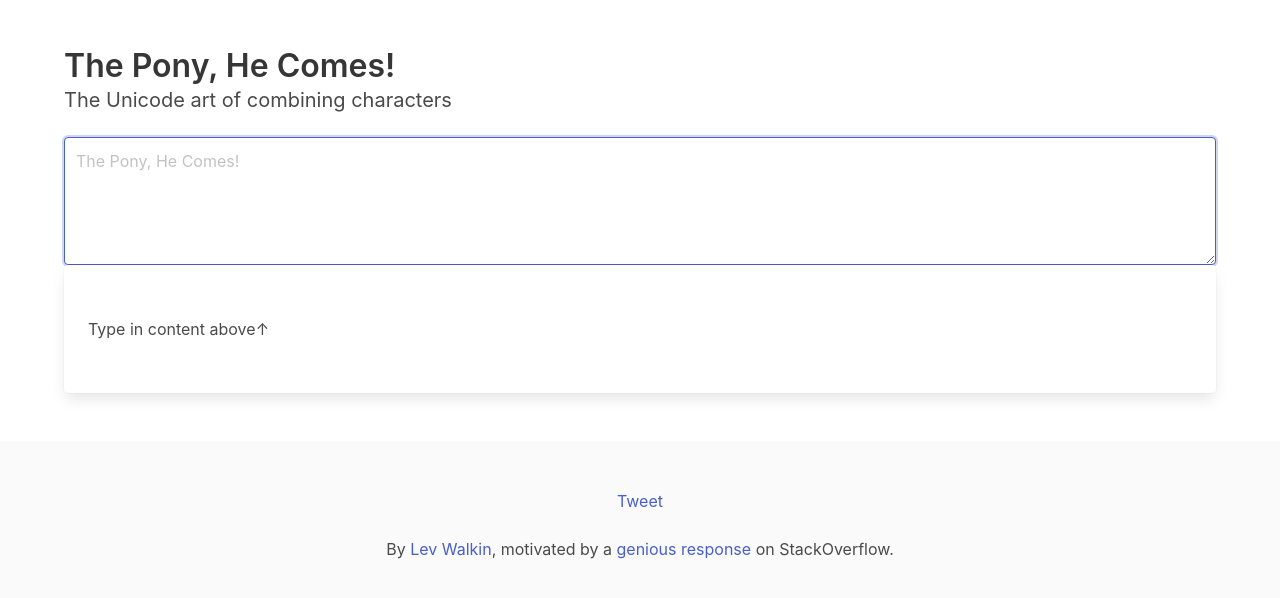
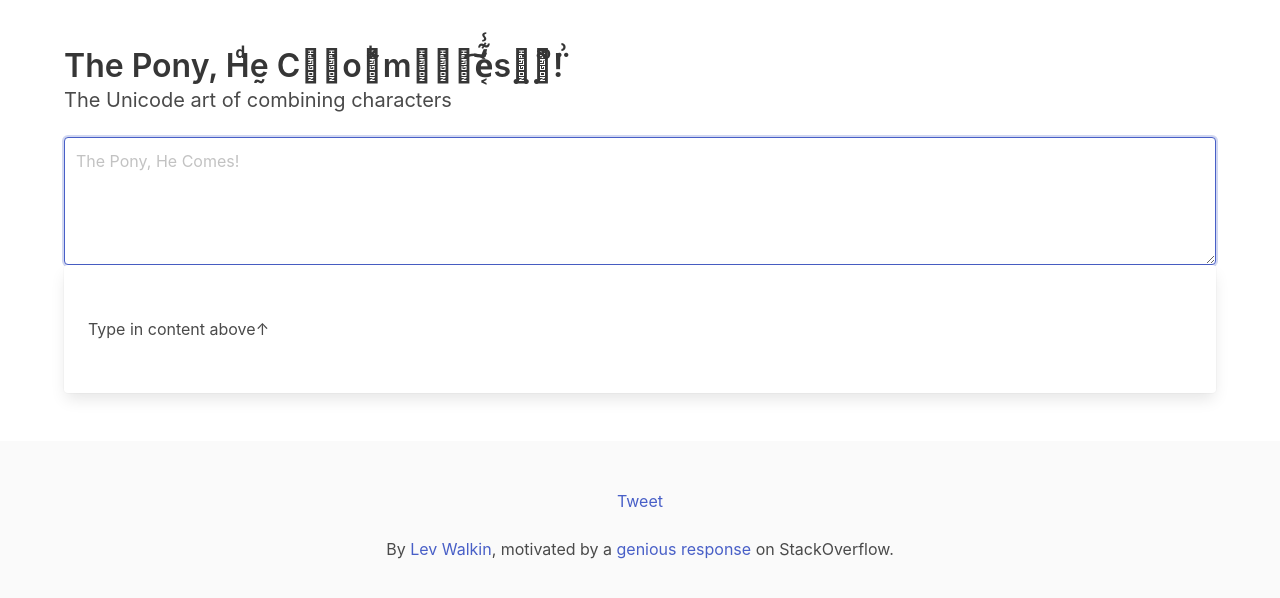
Before and after one commit to vlm/the-pony-he-comes, a plain HTML site: page index.html in a window 1280 px wide. Drawn offline with nearby package versions, Linux system fonts and the light colour scheme.

Commit message:
the most artistic form of the title

```diff
--- a/index.html
+++ b/index.html
@@ -13,7 +13,7 @@
 
 <div class="container">
     <h1 class="title">
-    The Pony, He Comes!
+    The Pony, Hͩḛ C⃧⃡o⃣ᷜᷓm̼⃧⃩͡e͔︣̒͊̾s⃨⃭̑̈ᷕ͗!
     </h1>
 
     <h2 class="subtitle">
```
